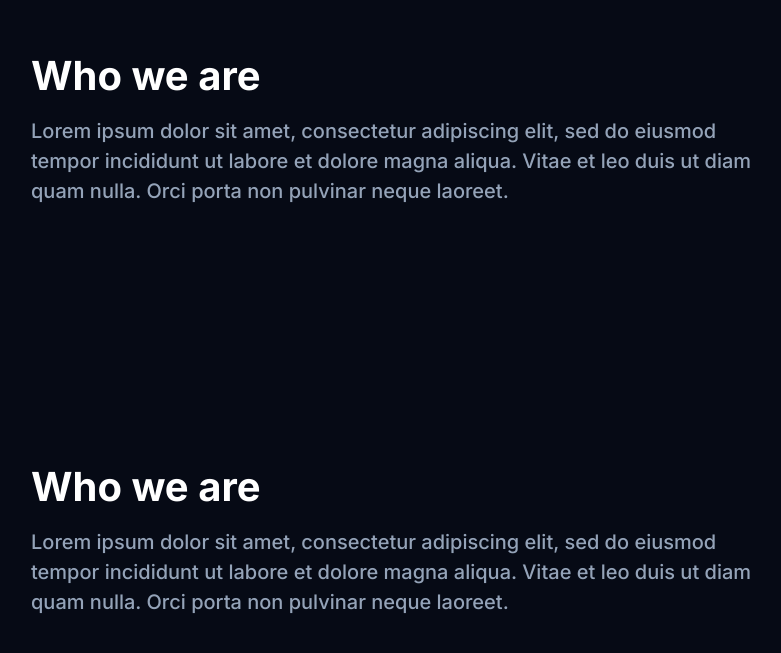
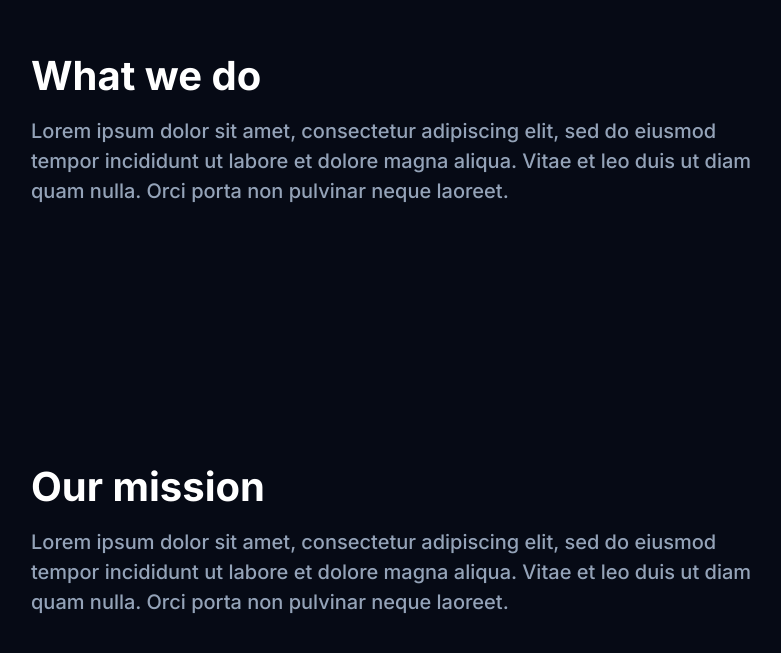
Before and after one commit to clementhart999/clementhart999.github.io, a plain HTML site: page templates/index.html in a window 1280 px wide. Shown: the part 1342-1995 px from the top of the page, without its empty margins (97-878 px from the left). Drawn offline with nearby package versions, Linux system fonts and the light colour scheme; files that its build step writes are made by us from their sources; files whose address does not match are found by name.

Commit message:
HTML/CSS Update

```diff
--- a/static/css/style.css
+++ b/static/css/style.css
@@ -38,7 +38,7 @@ section.primary {
 
 section.primary .title {
   color: #6f58e0;
-  text-shadow:0 0 20px #6447f6;
+  text-shadow: 0 0 20px #6447f6;
   font-weight: bold;
   overflow: visible;
 }
--- a/templates/index.html
+++ b/templates/index.html
@@ -43,11 +43,11 @@
           <p>Discover the world of computer science and mathematics with Derek and Jeffrey, two driven high school students on a mission to make learning accessible to all. Our free courses are designed to ignite a passion for coding and problem-solving in young minds. Join us on this journey as we share our knowledge, enthusiasm, and dedication to empowering youth with the skills they need to thrive in the digital age.</p>
         </div>
         <div class="flex left col gap-16">
-          <h3>Who we are</h3>
+          <h3>What we do</h3>
           <p>Lorem ipsum dolor sit amet, consectetur adipiscing elit, sed do eiusmod tempor incididunt ut labore et dolore magna aliqua. Vitae et leo duis ut diam quam nulla. Orci porta non pulvinar neque laoreet.</p>
         </div>
         <div class="flex left col gap-16">
-          <h3>Who we are</h3>
+          <h3>Our mission</h3>
           <p>Lorem ipsum dolor sit amet, consectetur adipiscing elit, sed do eiusmod tempor incididunt ut labore et dolore magna aliqua. Vitae et leo duis ut diam quam nulla. Orci porta non pulvinar neque laoreet.</p>
         </div>
       </div>
```
